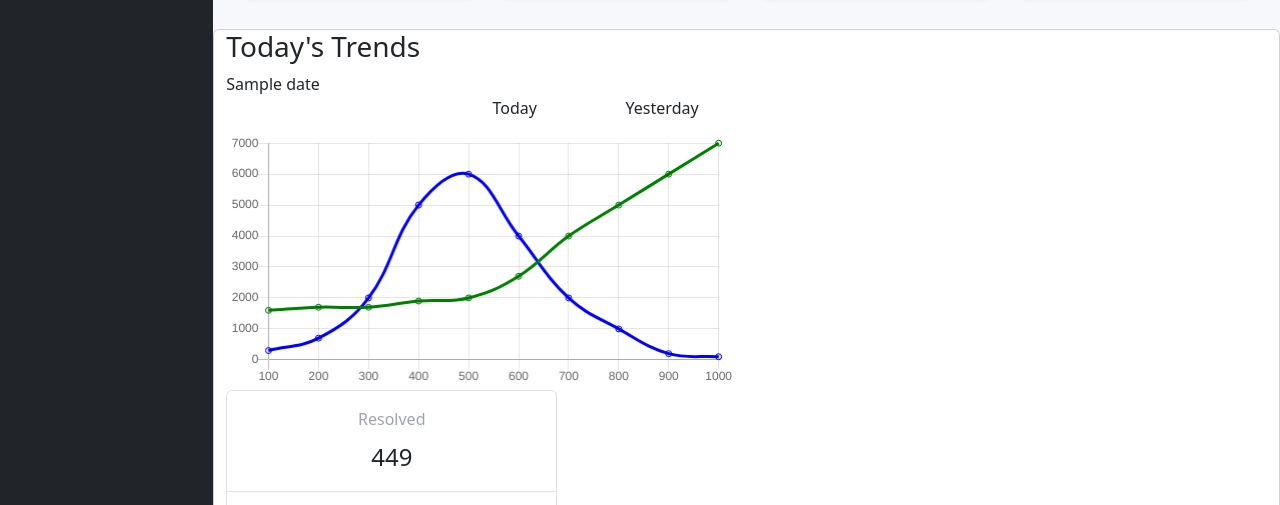
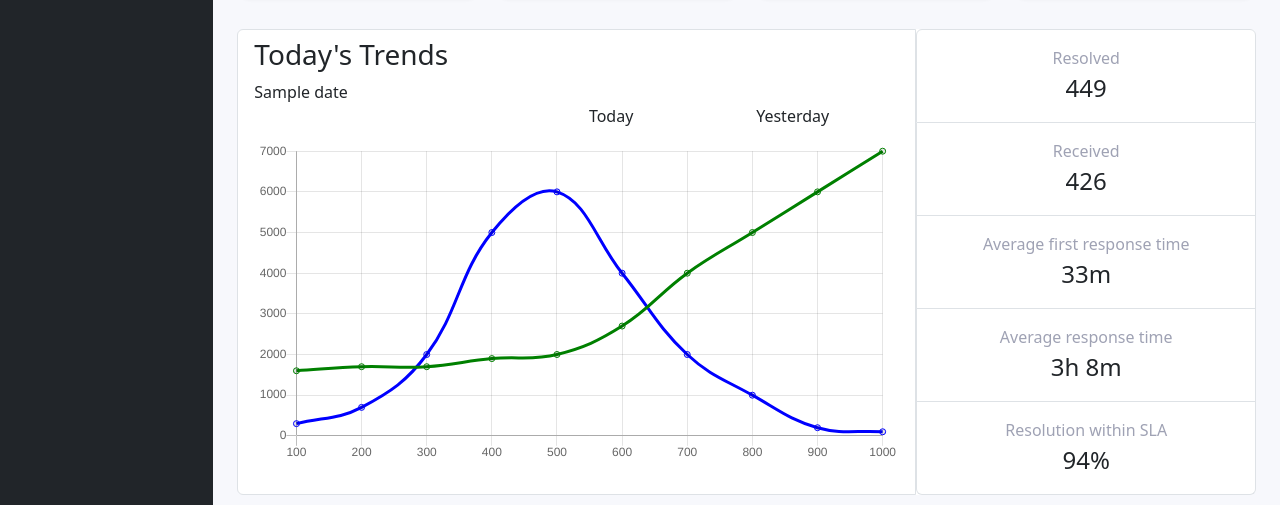
Before and after one commit to WF-Home/INM320SBB-Bootstrap-Assignment, a website: page public/index.html in a window 1280 px wide. Shown: the part 278-783 px from the top of the page. Drawn offline with nearby package versions, Linux system fonts and the light colour scheme; a web font is replaced by a local one.

Commit message:
refactored graph list + fixed chart area

```diff
--- /dev/null
+++ b/public/assets/js/graphInfo.js
@@ -0,0 +1,28 @@
+const graphData = [
+    {"label": "Resolved", "value": 449},
+    {"label": "Received", "value": 426},
+    {"label": "Average first response time", "value": "33m"},
+    {"label": "Average response time", "value": "3h 8m"},
+    {"label": "Resolution within SLA", "value": "94%"}
+]
+
+let graphInfo = document.getElementById("graph-info");
+
+graphInfo.innerHTML = generateGraphTable(graphData);
+
+function generateGraphTable(graphData) {
+
+    let template = `<ul class="list-group">`;
+
+    graphData.forEach((data) => {
+        template += `
+        <li class="list-group-item d-flex flex-column justify-content-center align-items-center py-3">
+            <p class="card-title">${data.label}</p>
+            <p class="card-text">${data.value}</p>
+        </li>`
+    });
+
+    template += `</ul>`;
+
+    return template;
+}
--- a/public/index.html
+++ b/public/index.html
@@ -41,8 +41,8 @@
                 <!-- Contents are generated on summaryCards.js -->
                 <section id="summary-section" class="row row-cols-1 row-cols-sm-2 row-cols-md-4 mb-3 p-3 text-center"></section>
 
-                <section id="graph-area" class="row row-cols-1 row-cols-sm-2 card">
-                    <section id="graph-container" class="col col-sm-6">
+                <section id="graph-area" class="row row-cols-1 row-cols-sm-2 list-group list-group-horizontal px-4">
+                    <section id="graph-container" class="col col-sm-8 list-group-item">
                         <h3>Today's Trends</h3>
                         <div class="row">
                             <p id="last-updated" class="col">Sample date</p>
@@ -61,30 +61,7 @@
                         </div>
                         <canvas id="Chart" class="w-100"></canvas>
                     </section>
-                    <section id="graph-info" class="col col-sm-4">
-                        <ul class="list-group">
-                            <li class="list-group-item d-flex flex-column justify-content-center align-items-center py-3">
-                                <p class="card-title">Resolved</p>
-                                <p class="card-text">449</p>
-                            </li>
-                            <li class="list-group-item d-flex flex-column justify-content-center align-items-center py-3">
-                                <p class="card-title">Received</p>
-                                <p class="card-text">426</p>
-                            </li>
-                            <li class="list-group-item d-flex flex-column justify-content-center align-items-center py-3">
-                                <p class="card-title">Average first response time</p>
-                                <p class="card-text">33m</p>
-                            </li>
-                            <li class="list-group-item d-flex flex-column justify-content-center align-items-center py-3">
-                                <p class="card-title">Average response time</p>
-                                <p class="card-text">3h 8m</p>
-                            </li>
-                            <li class="list-group-item d-flex flex-column justify-content-center align-items-center py-3">
-                                <p class="card-title">Resolution within SLA</p>
-                                <p class="card-text">94%</p>
-                            </li>
-                        </ul>
-                    </section>
+                    <section id="graph-info" class="col col-sm-4 list-group-item p-0 border-0"></section>
                 </section>
                 <section id="info-section" class="row row-cols-1 row-cols-md-2 p-4 gx-3">
                     <section class="card col p-0">
@@ -141,5 +118,6 @@
     <script src="/assets/js/listView.js"></script>
     <script src="https://cdnjs.cloudflare.com/ajax/libs/Chart.js/2.5.0/Chart.min.js"></script>
     <script src="/assets/js/chart.js"> </script>
+    <script src="/assets/js/graphInfo.js"> </script>
     </body>
 </html>
```
